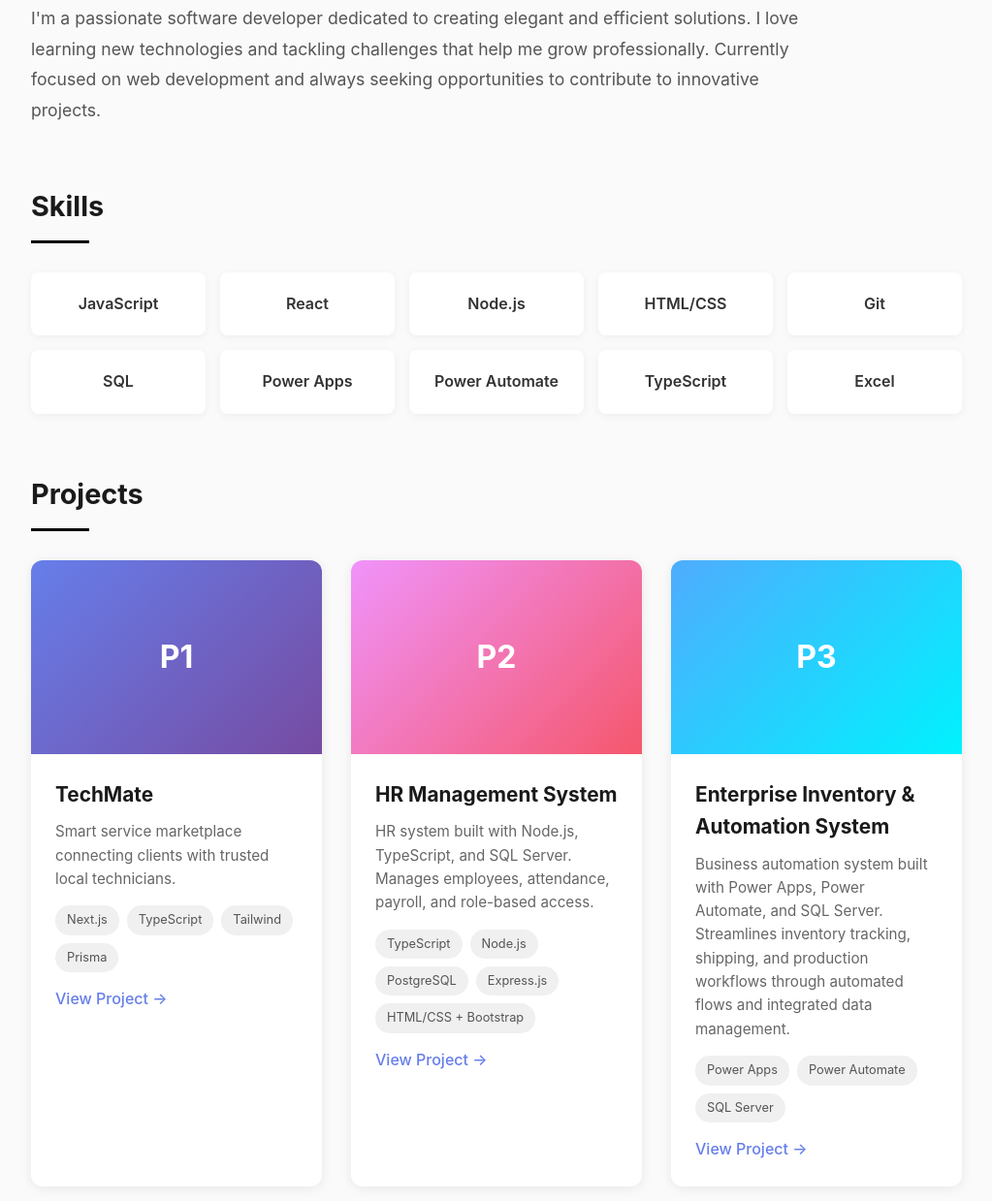
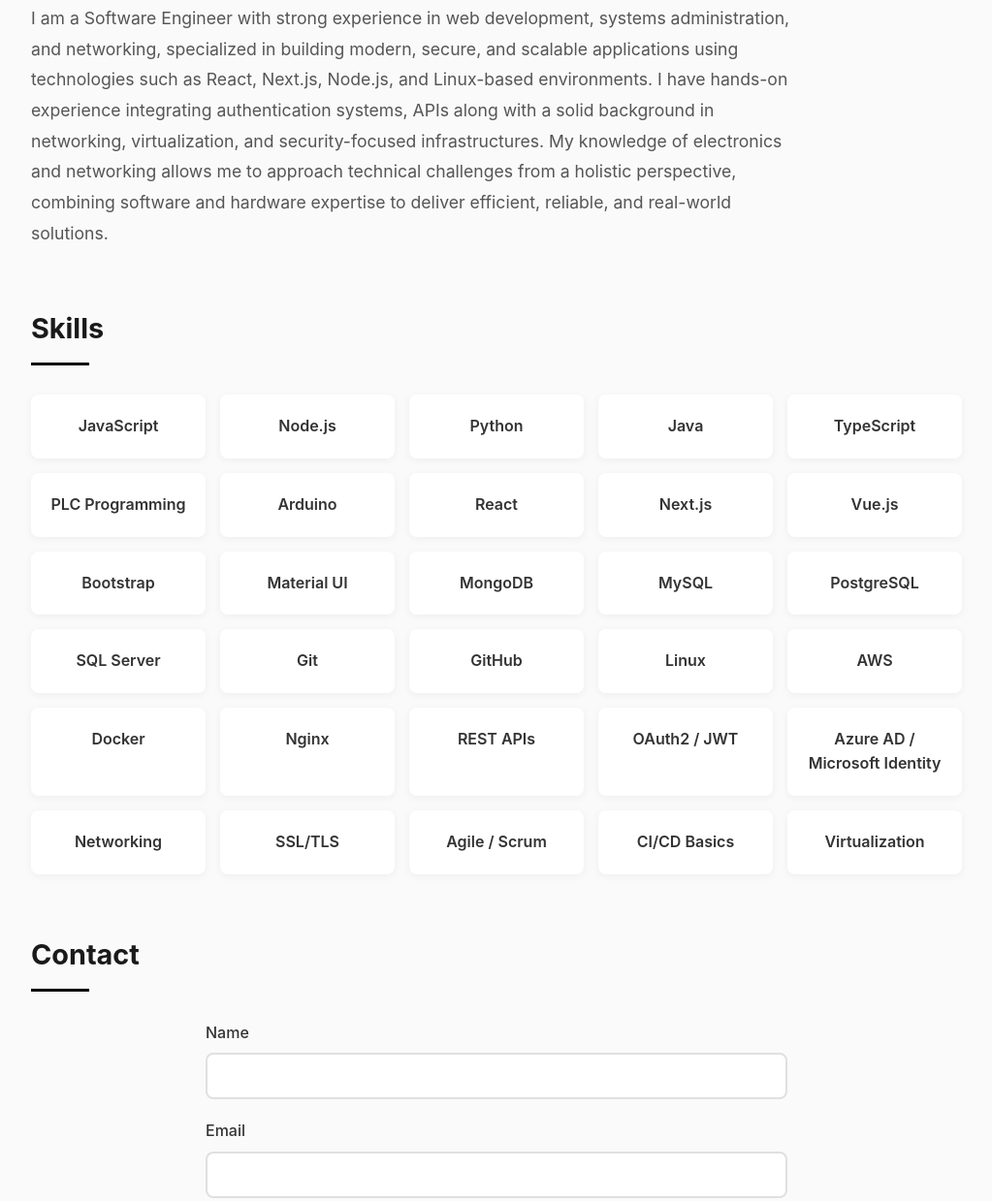
Before and after one commit to cloud-public/portfolio-Noel-Lora, a website: page public/index.html in a window 1280 px wide. Shown: the part 948-2187 px from the top of the page at 97% size, without its empty margins (128-1151 px from the left). Drawn offline with Linux system fonts and the light colour scheme.

Commit message:
update skills

```diff
--- a/public/index.html
+++ b/public/index.html
@@ -104,7 +104,8 @@
                         <a href="https://github.com/noellorad">Github</a>
                         <a href="https://www.linkedin.com/in/noel-lora-diaz-ab8a87168">LinkedIn</a>
                          <a href="mailto:noelloradp@gmail.com">Email</a>
-                        <a href="mailto:noelloradp@gmail.com">CV</a>
+                        <!--  <a href="doc/Noel Lora_29_enero_2025.pdf" download >CV</a> -->
+                         <a href="doc/Noel Lora_29_enero_2025.pdf" >CV</a>
 
                     </div>
 
@@ -124,9 +125,7 @@
         <section id="about">
             <h2 data-i18n="aboutTitle">About Me</h2>
             <p class="about-text" data-i18n="aboutText">
-                I'm a passionate software developer dedicated to creating elegant and efficient solutions.
-                I love learning new technologies and tackling challenges that help me grow professionally.
-                Currently focused on web development and always seeking opportunities to contribute to innovative projects.
+               I am a Software Engineer with strong experience in web development, systems administration, and networking, specialized in building modern, secure, and scalable applications using technologies such as React, Next.js, Node.js, and Linux-based environments. I have hands-on experience integrating authentication systems, APIs along with a solid background in networking, virtualization, and security-focused infrastructures. My knowledge of electronics and networking allows me to approach technical challenges from a holistic perspective, combining software and hardware expertise to deliver efficient, reliable, and real-world solutions.
             </p>
         </section>
 
@@ -137,37 +136,105 @@
                     <h3>JavaScript</h3>
                 </div>
                 <div class="skill-card">
+                    <h3>Node.js</h3>
+                </div>
+                <div class="skill-card">
+                    <h3>Python</h3>
+                </div>
+                <div class="skill-card">
+                    <h3>Java</h3>
+                </div>
+                <div class="skill-card">
+                    <h3>TypeScript</h3>
+                </div>
+                <div class="skill-card">
+                    <h3>PLC Programming</h3>
+                </div>
+                <div class="skill-card">
+                    <h3>Arduino</h3>
+                </div>
+
+                <div class="skill-card">
                     <h3>React</h3>
                 </div>
                 <div class="skill-card">
-                    <h3>Node.js</h3>
+                    <h3>Next.js</h3>
                 </div>
                 <div class="skill-card">
-                    <h3>HTML/CSS</h3>
+                    <h3>Vue.js</h3>
                 </div>
+
+                <div class="skill-card">
+                    <h3>Bootstrap</h3>
+                </div>
+                <div class="skill-card">
+                    <h3>Material UI</h3>
+                </div>
+
+                <div class="skill-card">
+                    <h3>MongoDB</h3>
+                </div>
+                <div class="skill-card">
+                    <h3>MySQL</h3>
+                </div>
+                <div class="skill-card">
+                    <h3>PostgreSQL</h3>
+                </div>
+                <div class="skill-card">
+                    <h3>SQL Server</h3>
+                </div>
+
                 <div class="skill-card">
                     <h3>Git</h3>
                 </div>
                 <div class="skill-card">
-                    <h3>SQL</h3>
+                    <h3>GitHub</h3>
                 </div>
                 <div class="skill-card">
-                    <h3>Power Apps</h3>
+                    <h3>Linux</h3>
                 </div>
                 <div class="skill-card">
-                    <h3>Power Automate</h3>
+                    <h3>AWS</h3>
                 </div>
-                 <div class="skill-card">
-                    <h3>TypeScript</h3>
+                <div class="skill-card">
+                    <h3>Docker</h3>
+                </div>
+                <div class="skill-card">
+                    <h3>Nginx</h3>
                 </div>
 
                 <div class="skill-card">
-                    <h3>Excel</h3>
+                    <h3>REST APIs</h3>
                 </div>
+                <div class="skill-card">
+                    <h3>OAuth2 / JWT</h3>
+                </div>
+                <div class="skill-card">
+                    <h3>Azure AD / Microsoft Identity</h3>
+                </div>
+
+                <div class="skill-card">
+                    <h3>Networking</h3>
+                </div>
+
+                <div class="skill-card">
+                    <h3>SSL/TLS</h3>
+                </div>
+
+                <div class="skill-card">
+                    <h3>Agile / Scrum</h3>
+                </div>
+                <div class="skill-card">
+                    <h3>CI/CD Basics</h3>
+                </div>
+                <div class="skill-card">
+                    <h3>Virtualization</h3>
+                </div>
+
             </div>
         </section>
 
-        <section id="projects">
+        <section id="projects" style="display: none;">
             <h2 data-i18n="projectsTitle">Projects</h2>
             <div class="projects-grid">
                 <div class="project-card">
--- a/public/script.js
+++ b/public/script.js
@@ -113,7 +113,7 @@
         name: "Noel Lora",
         title: " Software Developer",
         aboutTitle: "About Me",
-        aboutText: "I'm a passionate junior software developer dedicated to creating elegant and efficient solutions. I love learning new technologies and tackling challenges that help me grow professionally. Currently focused on web development and always seeking opportunities to contribute to innovative projects.",
+        aboutText: "I am a Software Engineer with strong experience in web development, systems administration, and networking, specialized in building modern, secure, and scalable applications using technologies such as React, Next.js, Node.js, and Linux-based environments. I have hands-on experience integrating authentication systems, APIs along with a solid background in networking, virtualization, and security-focused infrastructures. My knowledge of electronics and networking allows me to approach technical challenges from a holistic perspective, combining software and hardware expertise to deliver efficient, reliable, and real-world solutions.",
         skillsTitle: "Skills",
         projectsTitle: "Projects",
         project1Title: "TechMate",
@@ -143,7 +143,7 @@
         name: "Noel Lora",
         title: "Desarrollador de Software",
         aboutTitle: "Sobre Mí",
-        aboutText: "Soy un desarrollador de software apasionado por crear soluciones elegantes y eficientes. Me encanta aprender nuevas tecnologías y enfrentar desafíos que me permitan crecer profesionalmente. Actualmente enfocado en desarrollo web y siempre buscando oportunidades para contribuir a proyectos innovadores.",
+        aboutText: "Soy Ingeniero de Software con sólida experiencia en desarrollo web, administración de sistemas y redes, especializado en la creación de aplicaciones modernas, seguras y escalables utilizando tecnologías como React, Next.js, Node.js y entornos Linux. Cuento con experiencia práctica en la integración de sistemas de autenticación, APIs así como en infraestructuras orientadas a seguridad, virtualización y redes. Mi formación en electrónica y redes me permite abordar los retos técnicos desde una perspectiva integral, combinando software y hardware para ofrecer soluciones eficientes, confiables y de alto impacto en entornos reales.",
         skillsTitle: "Habilidades",
         projectsTitle: "Proyectos",
         project1Title: "TechMate",
```
Also changed, not shown: 1 other file.
